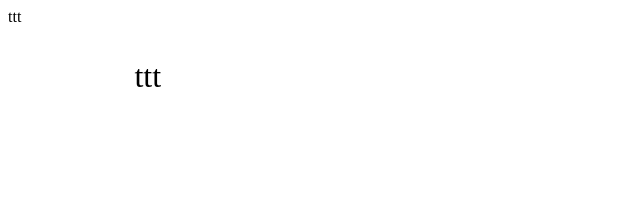
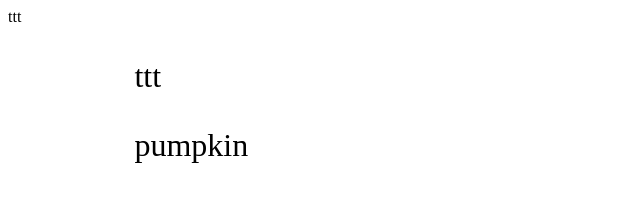
Before and after one commit to VyEmortal/val-calc, a plain HTML site: page assets/php/header.html in a window 1280 px wide. Shown: the whole page, without its empty margins (0-640 px from the left). Drawn offline with Linux system fonts and the light colour scheme.

Commit message:
Update header.html

```diff
--- a/assets/php/header.html
+++ b/assets/php/header.html
@@ -2,3 +2,4 @@
 
 ttt
 <p> ttt </p>
+<p class="pumpkin"> pumpkin </p>
```
